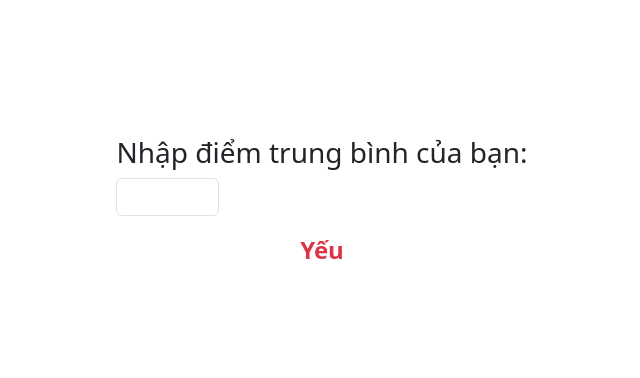
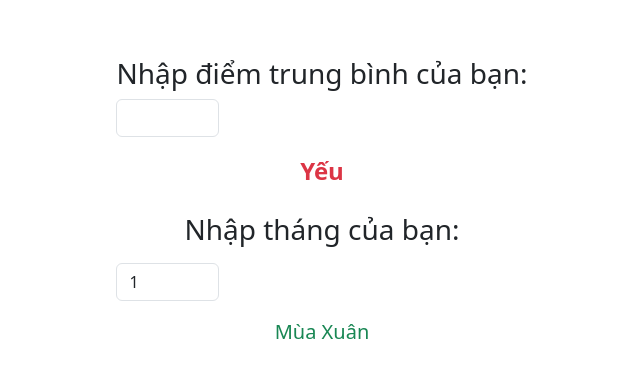
Before and after one commit to lqhuy03/readify-bookstore, a Vue app in the folder Lab6/: page / in a window 1280 px wide. Shown: the part 202-580 px from the top of the page, without its empty margins (318-958 px from the left). Built offline with nearby package versions, Linux system fonts and the light colour scheme.

Commit message:
Submit Lab6_Bai2

```diff
--- a/Lab6/src/App.vue
+++ b/Lab6/src/App.vue
@@ -1,9 +1,11 @@
 <script setup>
 import Bai1 from './components/Bai1.vue'
+import Bai2 from './components/Bai2.vue'
 </script>
 
 <template>
   <Bai1 />
+  <Bai2 />
 </template>
 
 <style scoped>
--- /dev/null
+++ b/Lab6/src/components/Bai2.vue
@@ -0,0 +1,24 @@
+<template>
+  <div class="container mt-4">
+    <h3 class="mb-3">Nhập tháng của bạn:</h3>
+    <input type="number" v-model.number="month" min="1" max="12" class="form-control w-25 mb-3" />
+
+    <p v-if="month < 1 || month > 12" class="text-danger fs-5 fw-bold">
+        Vui lòng nhập tháng từ 1 đến 12!
+    </p>
+
+    <p v-else-if="month <= 3" class="text-success fs-5">Mùa Xuân</p>
+
+    <p v-else-if="month <= 6" class="text-warning fs-5">Mùa Hè</p>
+
+    <p v-else-if="month <= 9" class="text-info fs-5">Mùa Thu</p>
+
+    <p v-else class="text-primary fs-5">Mùa Đông</p>
+
+  </div>
+</template>
+
+<script setup>
+import { ref } from 'vue';
+const month = ref(1);
+</script>
```
